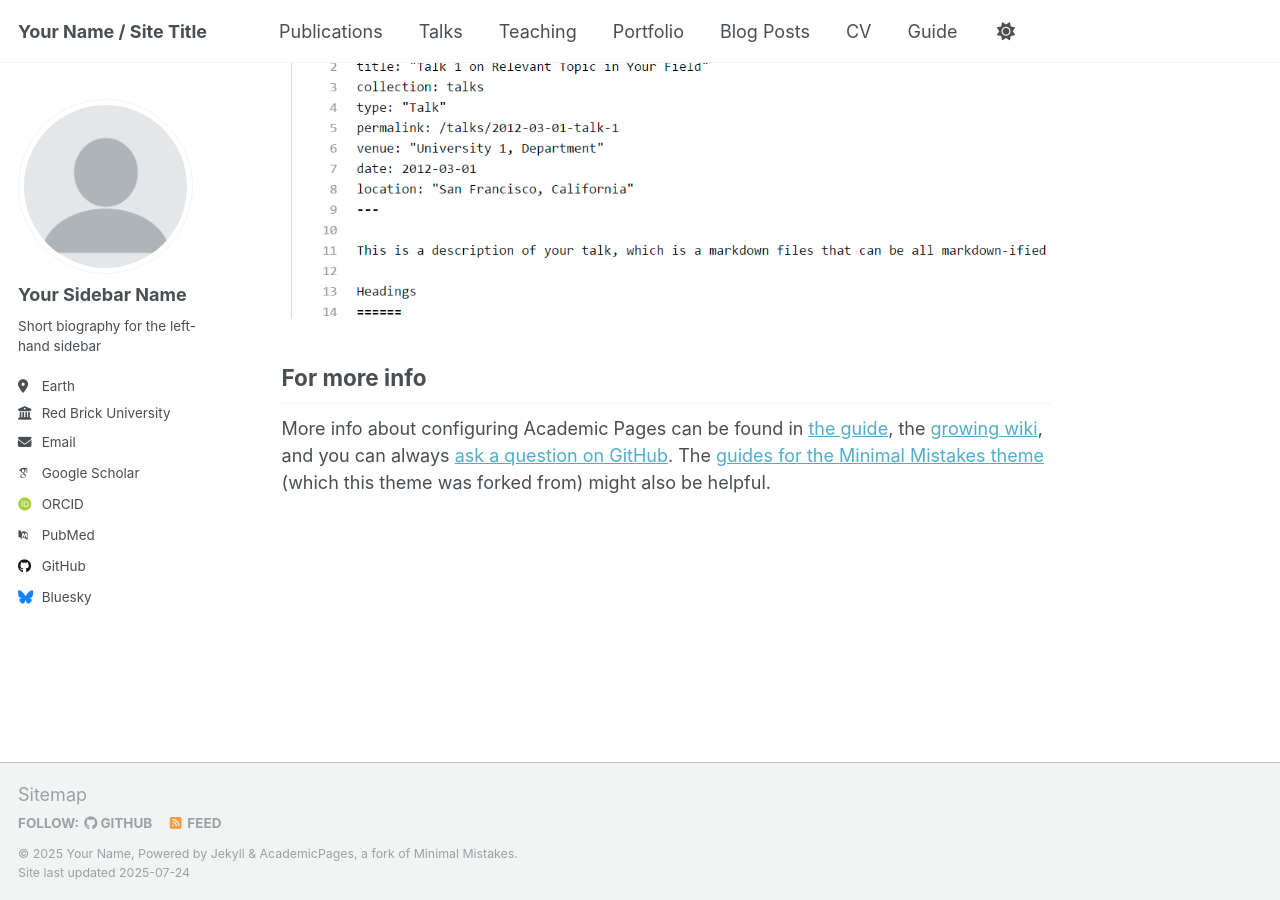
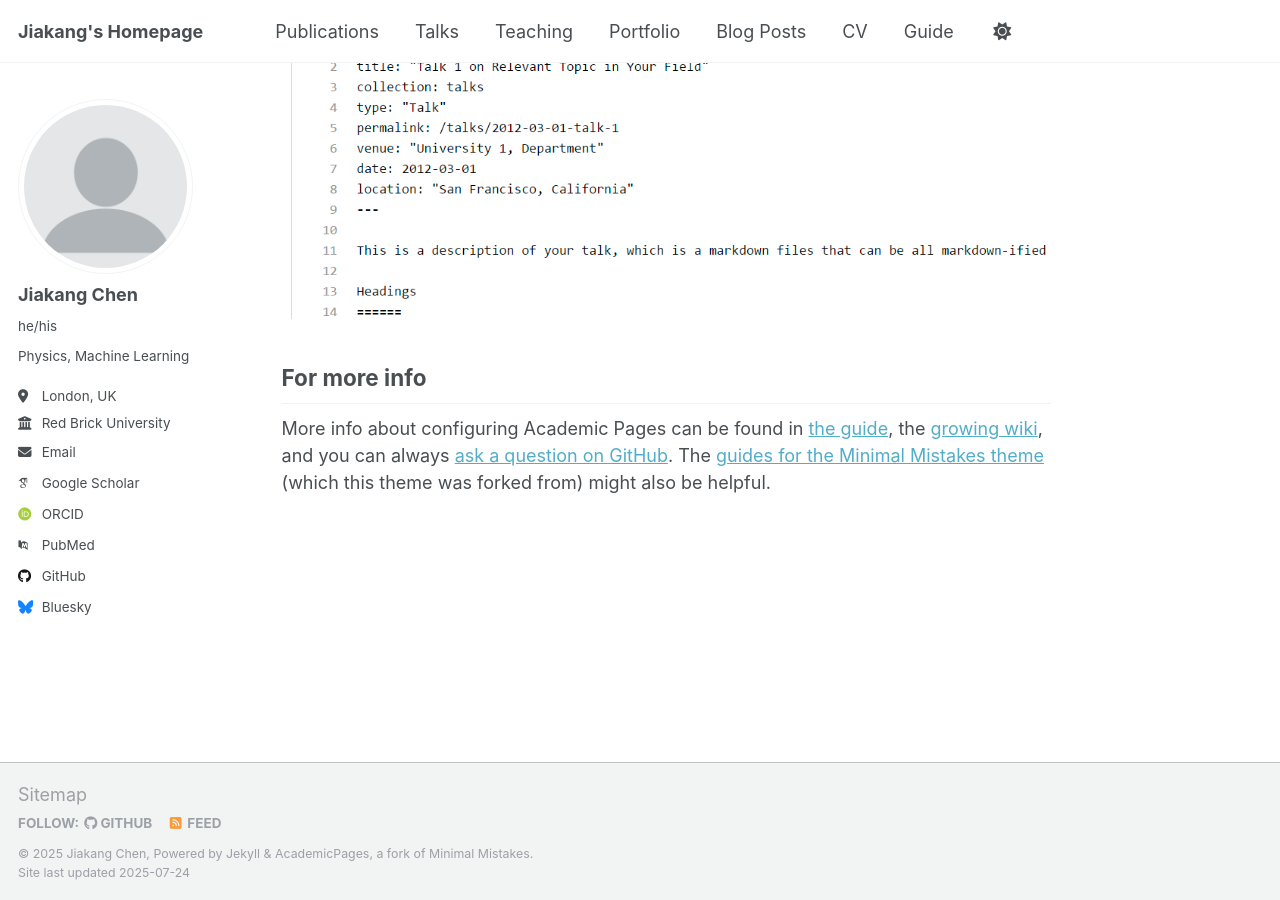
Before and after one commit to JiakangC/JiakangC.github.io, a Jekyll site: the page built from _pages/about.md, in a window 1280 px wide and 900 px high, scrolled down 2880 px. Built offline with Jekyll 4.4.1, drawn with Linux system fonts in a browser that asks for light colours; some web fonts are replaced; a script that is not in the unit is left out.

Commit message:
Update _config.yml

```diff
--- a/_config.yml
+++ b/_config.yml
@@ -9,13 +9,13 @@
 # Basic Site Settings
 locale                   : "en-US"
 site_theme               : "default"
-title                    : "Your Name / Site Title"
+title                    : "Jiakang's Homepage"
 title_separator          : "-"
-name                     : &name "Your Name"
+name                     : &name "Jiakang Chen"
 description              : &description "personal description"
-url                      : https://academicpages.github.io # the base hostname & protocol for your site e.g. "https://[your GitHub username].github.io" or if you already have some other page hosted on Github then use "https://[your GitHub username].github.io/[Your Repo Name]"
+url                      : https://JiakangC.github.io # the base hostname & protocol for your site e.g. "https://[your GitHub username].github.io" or if you already have some other page hosted on Github then use "https://[your GitHub username].github.io/[Your Repo Name]"
 baseurl                  : "" # the subpath of your site, e.g. "/blog"
-repository               : "academicpages/academicpages.github.io"
+repository               : "JiakangC/JiakangC.github.io"
 
 # Site Author - The following control what appear as part of the author content on the side bar.
 #               If a field is blank the icon and link will not appear, otherwise it will be shown.
@@ -23,13 +23,13 @@ repository               : "academicpages/academicpages.github.io"
 author:
   # Biographic information
   avatar           : "profile.png"
-  name             : "Your Sidebar Name"
-  pronouns         : # example: "she/her"
-  bio              : "Short biography for the left-hand sidebar"
-  location         : "Earth"
+  name             : "Jiakang Chen"
+  pronouns         : "he/his"
+  bio              : "Physics, Machine Learning"
+  location         : "London, UK"
   employer         : "Red Brick University"
   uri              : # URL
-  email            : "none@example.org"
+  email            : "chenjiakangmicro@gmail.com"
 
   # Academic websites
   academia         : # URL
```
